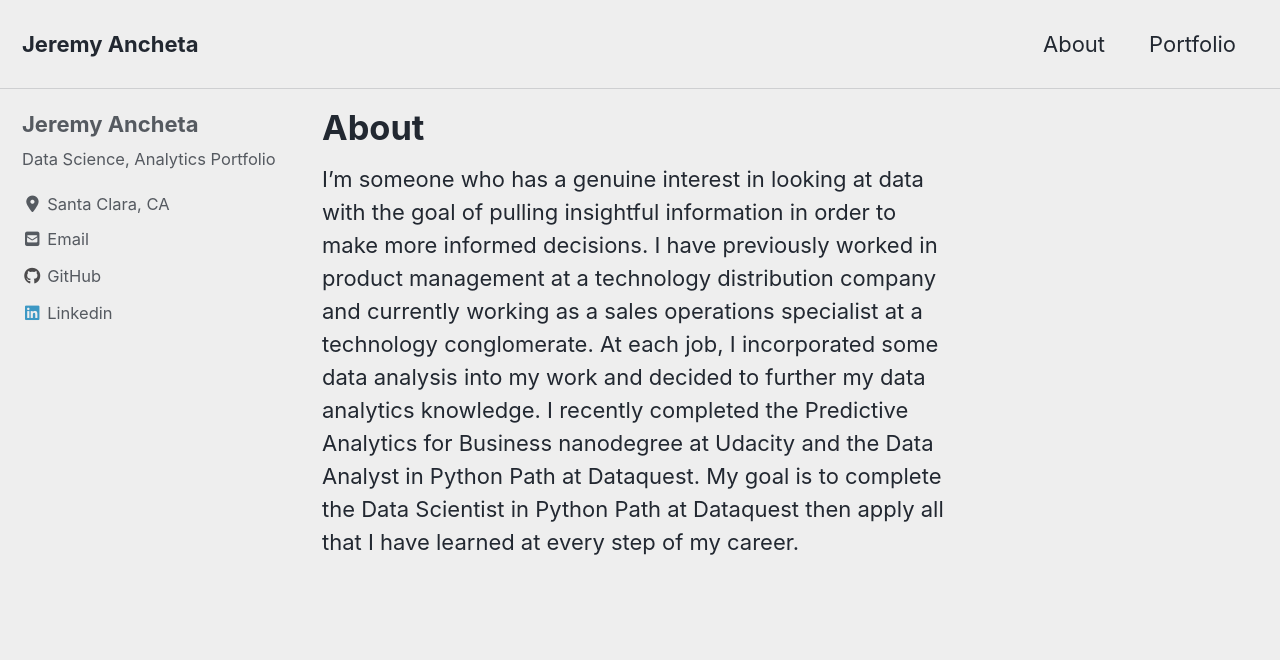
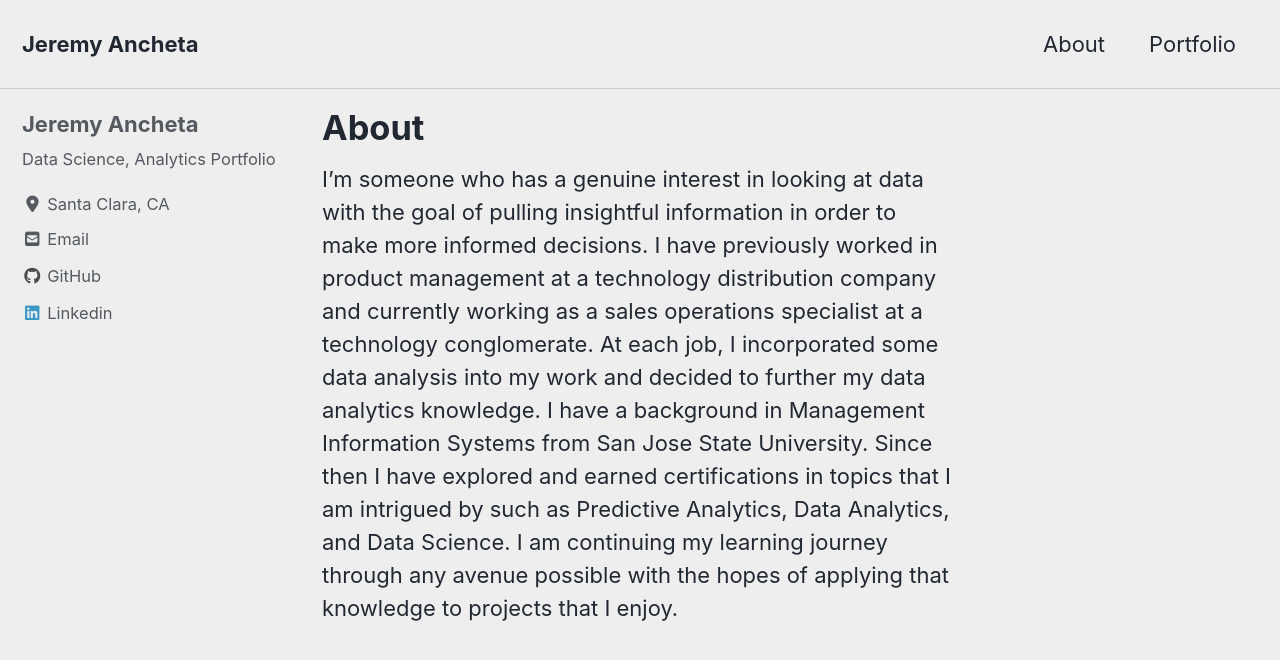
Before and after one commit to jcancheta92/jcancheta92.github.io, a Jekyll site: the page built from _pages/about.md, in a window 1280 px wide and 900 px high. Shown: the top 660 px of the window. Built offline with Jekyll 4.4.1, drawn with Linux system fonts in a browser that asks for light colours; cached includes are drawn as plain includes; nearby versions of some CDN libraries.

Commit message:
Update about.md

```diff
--- a/_pages/about.md
+++ b/_pages/about.md
@@ -3,4 +3,4 @@ title: "About"
 permalink: /about/
 ---
 
-I'm someone who has a genuine interest in looking at data with the goal of pulling insightful information in order to make more informed decisions. I have previously worked in product management at a technology distribution company and currently working as a sales operations specialist at a technology conglomerate. At each job, I incorporated some data analysis into my work and decided to further my data analytics knowledge. I recently completed the Predictive Analytics for Business nanodegree at Udacity and the Data Analyst in Python Path at Dataquest. My goal is to complete the Data Scientist in Python Path at Dataquest then apply all that I have learned at every step of my career.
+I'm someone who has a genuine interest in looking at data with the goal of pulling insightful information in order to make more informed decisions. I have previously worked in product management at a technology distribution company and currently working as a sales operations specialist at a technology conglomerate. At each job, I incorporated some data analysis into my work and decided to further my data analytics knowledge. I have a background in Management Information Systems from San Jose State University. Since then I have explored and earned certifications in topics that I am intrigued by such as Predictive Analytics, Data Analytics, and Data Science. I am continuing my learning journey through any avenue possible with the hopes of applying that knowledge to projects that I enjoy.
```
